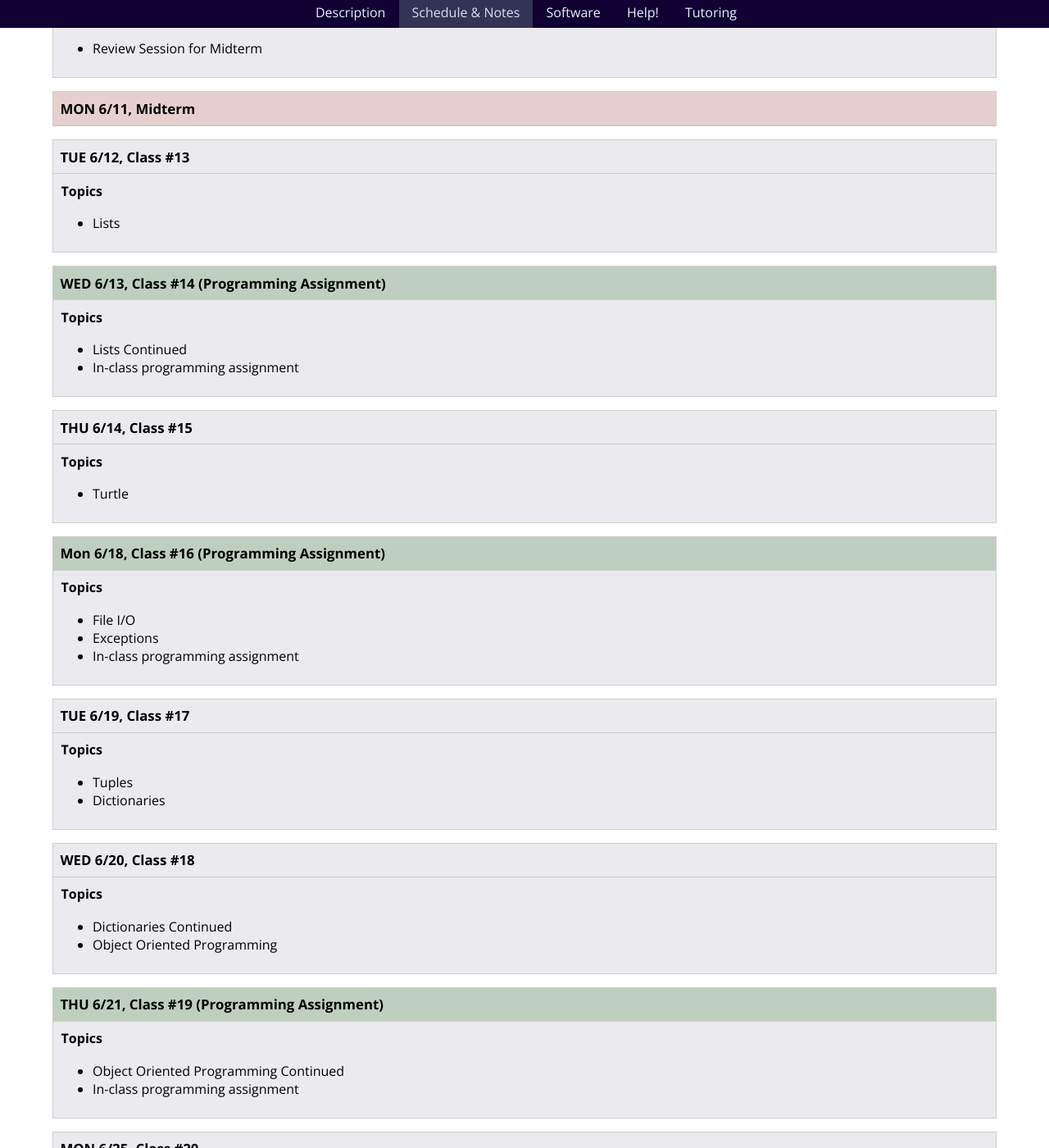
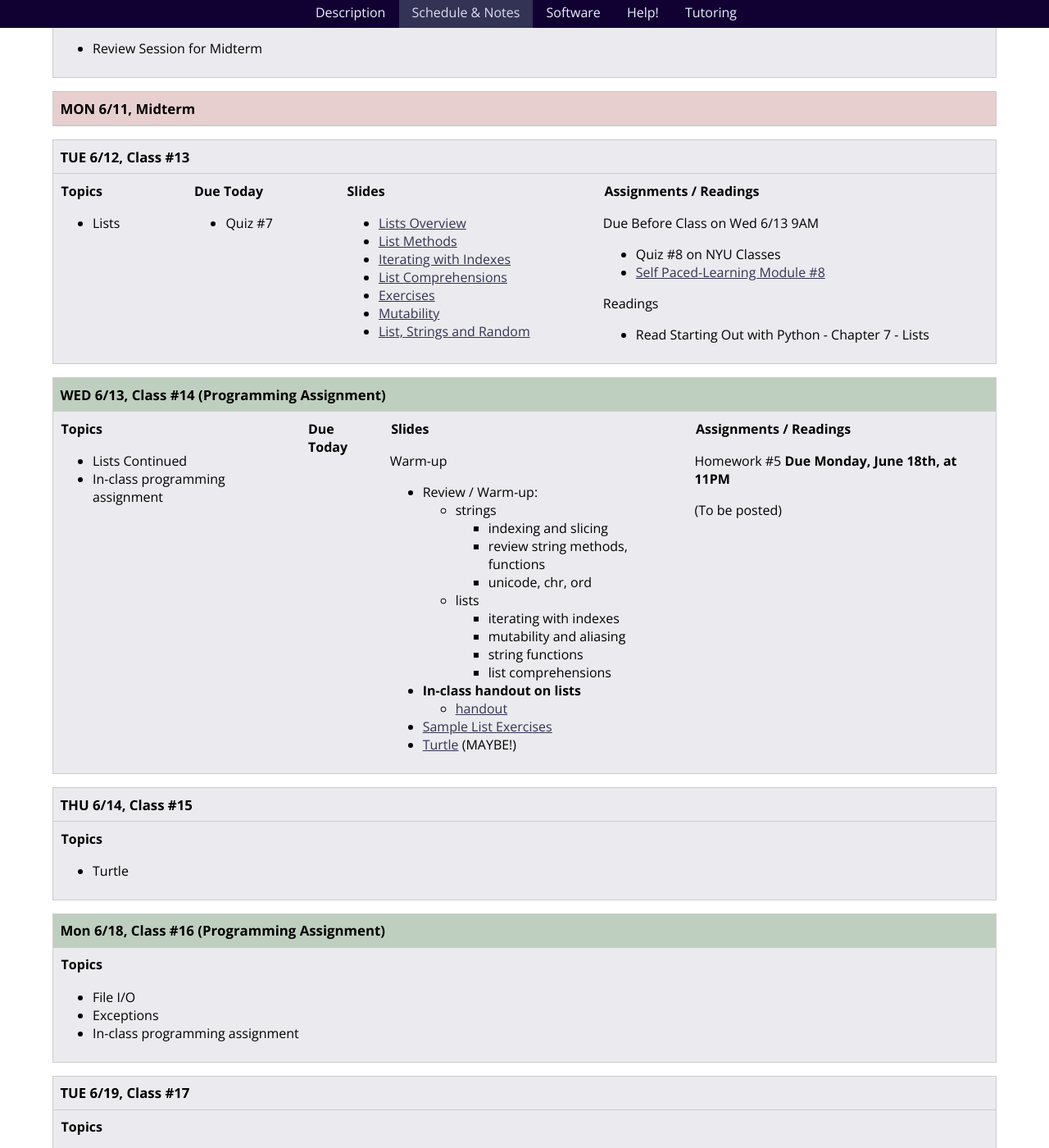
Before and after one commit to foureyes/csci-ua.0002-summer2018-001, a Jekyll site: the page built from schedule.markdown, in a window 1280 px wide and 1400 px high, scrolled down 5593 px. Shown: the whole window at 82% size. Built offline with Jekyll 4.4.1, drawn with Linux system fonts in a browser that asks for light colours; nearby versions of some CDN libraries; library files that are not in the unit come from our copies.

Commit message:
add class 13 and 14

```diff
--- a/_includes/classes/class-13.markdown
+++ b/_includes/classes/class-13.markdown
@@ -12,15 +12,13 @@
 <article class="slides" markdown="block">
 ####  Slides
 
-From previous classes...
-
-* [Strings](classes/13/strings.html)
-* [As a list of chars](classes/13/strings_as_list.html)
-* [Strings as Objects, String Methods](classes/16/strings_as_objects.html)
-* [Built-in String Functions](classes/16/strings_built_in_functions.html)
-* __In-class handout on strings__
-    * [handout](resources/handouts/in-class/strings.pdf)
-    * solutions to be posted
+* [Lists Overview](classes/17/lists.html)
+* [List Methods](classes/17/list_methods.html)
+* [Iterating with Indexes](classes/17/iterating_with_indexes.html)
+* [List Comprehensions](classes/17/list_comprehensions.html)
+* [Exercises](classes/17/list_exercises.html)
+* [Mutability](classes/17/mutability.html)
+* [List, Strings and Random](classes/17/lists_strings_random.html)
 
 {% comment %}
     * [solutions](resources/handouts/in-class/strings-solutions.pdf)
@@ -35,14 +33,16 @@ From previous classes...
 <article class="assignments" markdown="block">
 ####  Assignments / Readings
 
+Due Before Class on Wed 6/13 9AM
+
+* Quiz #8 on NYU Classes
+* [Self Paced-Learning Module #8](http://cs.nyu.edu/elearning/CSCI_UA_0002/module08.php)
+
 Readings
 
 * Read Starting Out with Python - Chapter 7 - Lists
 
-assignments
 
-* complete the self paced-learning module #8
-* take quiz #8 on nyu classes - module #8
 
 
 <!--
--- a/_includes/classes/class-14.markdown
+++ b/_includes/classes/class-14.markdown
@@ -9,10 +9,20 @@
 
 Warm-up
 
-* indexing and slicing
-* review string methods, functions
-* unicode, chr, ord
-* substitution cipher?
+* Review / Warm-up:
+	* strings
+		* indexing and slicing
+		* review string methods, functions
+		* unicode, chr, ord
+	* lists
+		* iterating with indexes
+		* mutability and aliasing
+		* string functions
+		* list comprehensions
+* __In-class handout on lists__
+    * [handout](resources/handouts/in-class/lists.pdf)
+* [Sample List Exercises](classes/18/lists_warmup.html)
+* [Turtle](classes/21/turtle.html) (MAYBE!)
 
 </article>
 
@@ -20,12 +30,12 @@ Warm-up
 ####  Assignments / Readings
 
 
+Homework #5 __Due Monday, June 18th, at 11PM__
 
-Homework #5 __Due Sunday, June 18th, at 11PM__
+(To be posted)
 
-1. [encode_decode.py](homework/hw06/encode_decode.py)
-    * if you use chr and ord, [this table of code points to characters](http://www.utf8-chartable.de/unicode-utf8-table.pl?utf8=dec) may be handy!
-2. [barcode_utilities.py](homework/hw06/barcode_utilities.py)
+{% comment %}
+* [barcode_utilities.py](homework/hw06/barcode_utilities.py)
     * once you're done with barcode_utilties.py, download the files below
     * [upc.py](homework/hw06/upc.py)
     * [draw_barcode.py](homework/hw06/draw_barcode.py)
--- a/schedule.markdown
+++ b/schedule.markdown
@@ -235,7 +235,7 @@ Schedule & Notes
 
 * Lists
 
-</article> {% comment %}{% include classes/class-13.markdown %}{% endcomment %} </div> </section>
+</article> {% include classes/class-13.markdown %} </div> </section>
 
 <a name="class14"></a><!---------- start --------------->
 
@@ -251,7 +251,7 @@ Schedule & Notes
 * In-class programming assignment
 
 
-</article> {% comment %}{% include classes/class-14.markdown %}{% endcomment %} </div> </section>
+</article> {% include classes/class-14.markdown %} </div> </section>
 
 <a name="class15"></a><!---------- start --------------->
 
```
Also changed, not shown: other parts of _includes/classes/class-14.markdown (+6 -2 lines), _includes/classes/13/materials.markdown (+10 -0 lines), _includes/classes/class-15.markdown (+0 -7 lines), 2 other files.
